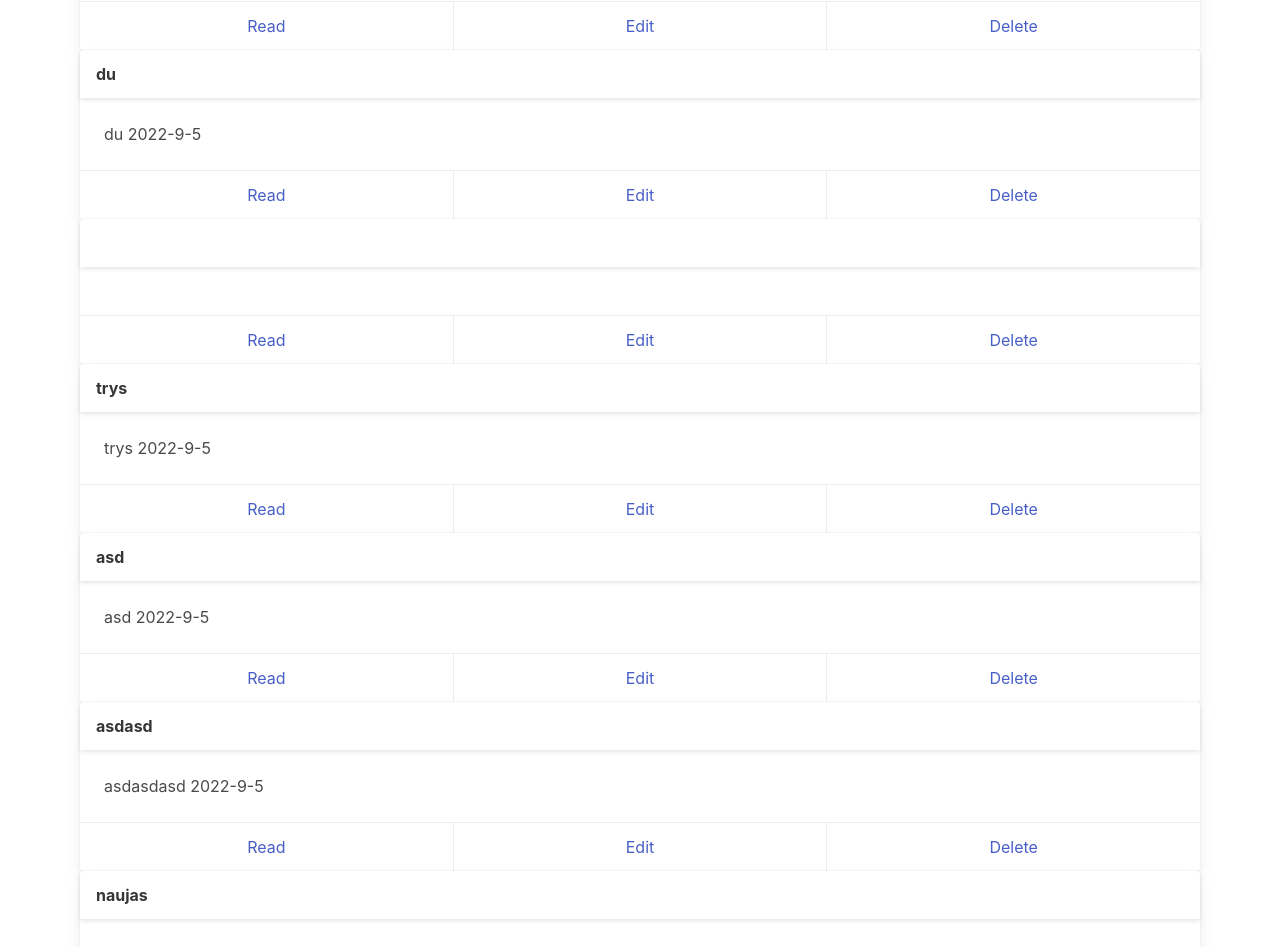
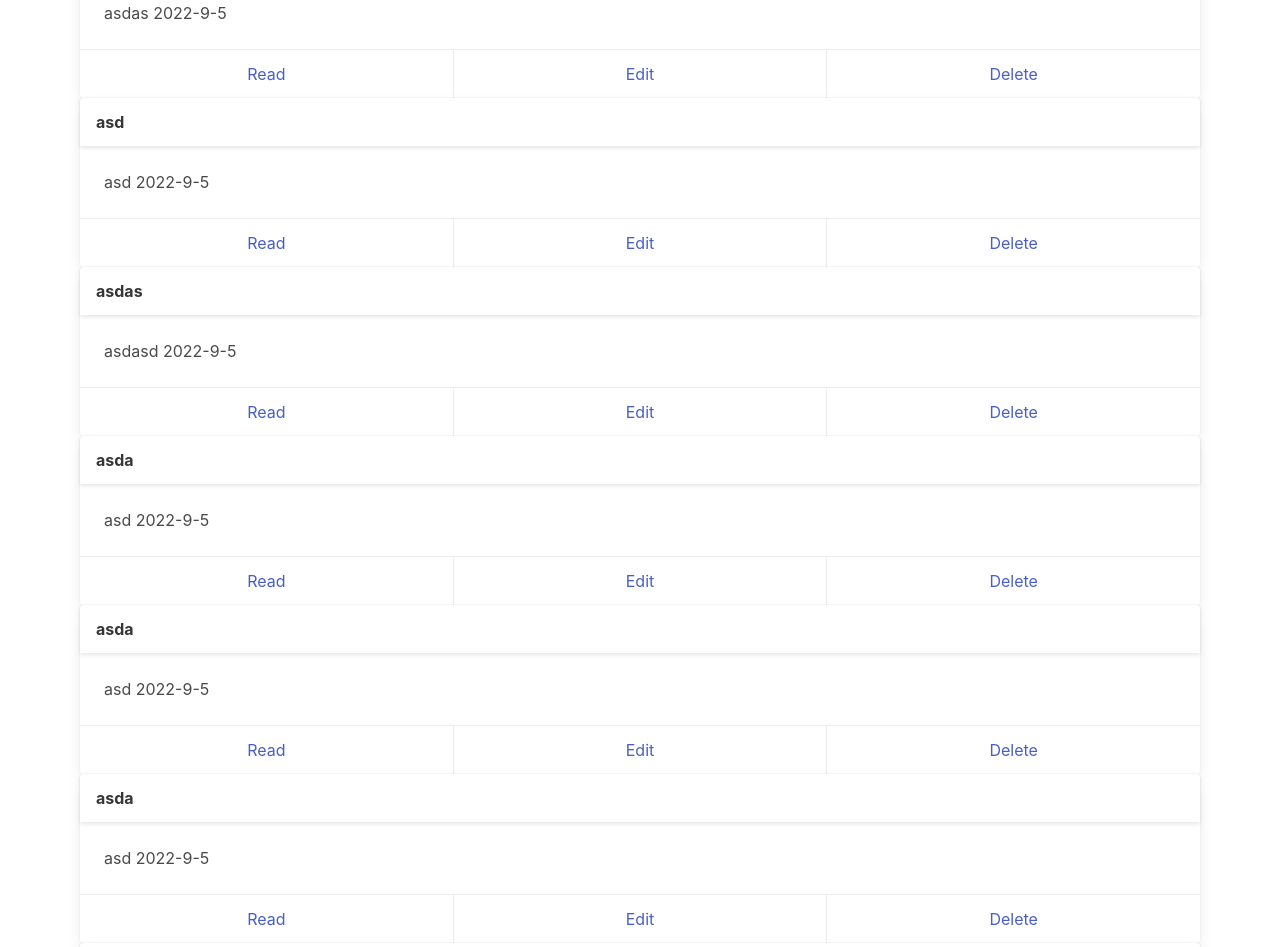
Before and after one commit to Naglisimo/vue-post, a Vue app: page / in a window 1280 px wide. Shown: the part 698-1645 px from the top of the page. Built offline with nearby package versions, Linux system fonts and the light colour scheme; data requests are answered from the project's data file.

Commit message:
fixed some notification issues

```diff
--- a/db.json
+++ b/db.json
@@ -17,106 +17,6 @@
     }
   ],
   "posts": [
-    {
-      "title": "asda",
-      "author": "asd",
-      "body": "asd",
-      "updated_at": "2022-9-5",
-      "id": 16
-    },
-    {
-      "id": 17
-    },
-    {
-      "title": "vienas",
-      "author": "vienas",
-      "body": "du",
-      "created_at": "2022-9-5",
-      "id": 18
-    },
-    {
-      "id": 19
-    },
-    {
-      "title": "du",
-      "author": "du",
-      "body": "trys",
-      "created_at": "2022-9-5",
-      "id": 20
-    },
-    {
-      "id": 21
-    },
-    {
-      "title": "trys",
-      "author": "trys",
-      "body": "keturi",
-      "created_at": "2022-9-5",
-      "id": 22
-    },
-    {
-      "title": "asd",
-      "author": "asd",
-      "body": "asd",
-      "created_at": "2022-9-5",
-      "id": 24
-    },
-    {
-      "title": "asdasd",
-      "author": "asdasdasd",
-      "body": "asdasdasdads",
-      "created_at": "2022-9-5",
-      "id": 25
-    },
-    {
-      "title": "naujas",
-      "author": "vienas",
-      "body": "Naglis",
-      "created_at": "2022-9-5",
-      "id": 26
-    },
-    {
-      "title": "ketvirts",
-      "author": "kas",
-      "body": "kasdasd",
-      "created_at": "2022-9-5",
-      "id": 27
-    },
-    {
-      "title": "asdas",
-      "author": "asd",
-      "body": "asd",
-      "created_at": "2022-9-5",
-      "id": 28
-    },
-    {
-      "title": "asdasd",
-      "author": "asdasd",
-      "body": "adsas",
-      "created_at": "2022-9-5",
-      "id": 29
-    },
-    {
-      "title": "asda",
-      "author": "asdasd",
-      "body": "asdas",
-      "created_at": "2022-9-5",
-      "id": 30
-    },
-    {
-      "title": "asdas",
-      "author": "dasd",
-      "body": "asdas",
-      "created_at": "2022-9-5",
-      "id": 31
-    },
-    {
-      "title": "asd",
-      "author": "ads",
-      "body": "dsa",
-      "created_at": "2022-9-5",
-      "id": 32
-    },
     {
       "title": "asd",
       "author": "asd",
--- a/src/mixins/fetchPostMixin.js
+++ b/src/mixins/fetchPostMixin.js
@@ -94,12 +94,12 @@ export const notificationMixin = {
       }, 2000)
     },
     openNotificationDanger (notificationText) {
-      console.log('danger')
+      console.log('danger function')
       this.notificationText = notificationText
-      this.isInfoOpen = true
+      this.deleteNotification = true
       this.isInfoPrimary = false
       setTimeout(() => {
-        this.isInfoOpen = false
+        this.deleteNotification = false
         this.isInfoPrimary = false
       }, 2000)
     },
```
